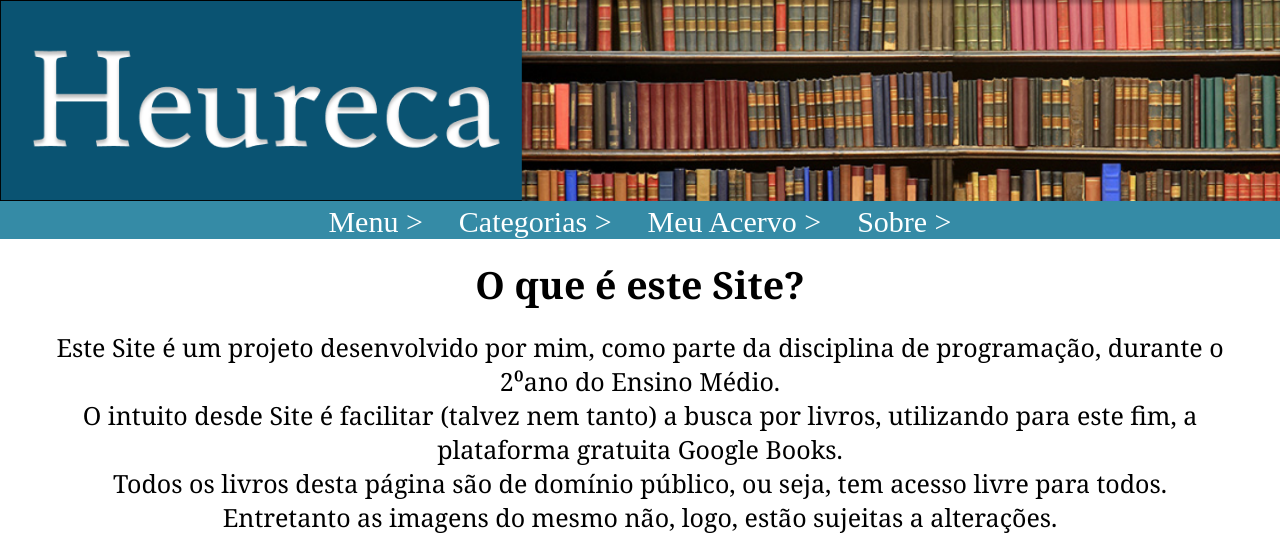
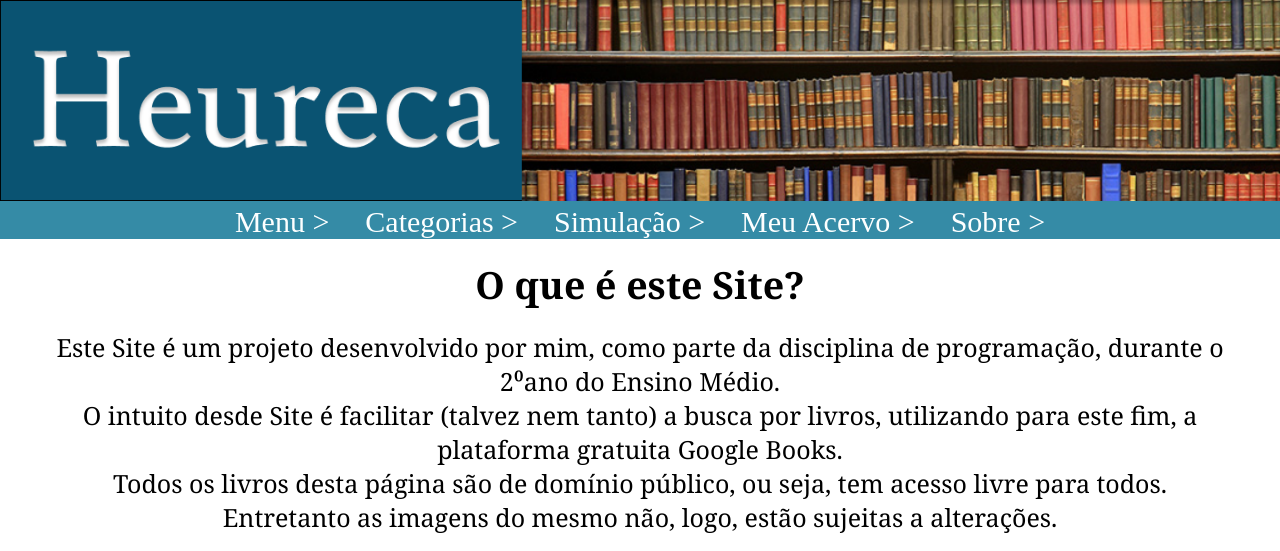
Before and after one commit to Thiago00111000/Pinus-sylvestris, a plain HTML site: page code2.html in a window 1280 px wide. Shown: the top 551 px of the page. Drawn offline with Linux system fonts and the light colour scheme.

Commit message:
Add files via upload

```diff
--- a/code2.html
+++ b/code2.html
@@ -15,6 +15,7 @@
         <img class="banner" src="Desktop - 1.png" alt="error_404">
         <a href="https://thiago00111000.github.io/Hymenaea-courbaril/"><l1 class="topicos">  Menu ></l1></a>
         <a href="https://thiago00111000.github.io/Quercus-alba/"><l1 class="topicos">  Categorias ></l1></a>
+        <a href="https://thiago00111000.github.io/Jacaranda-mimosifolia/"><l1 class="topicos"> Simulação ></l1></a>
         <l1 class="topicos">  Meu Acervo ></l1>
         <a href="https://thiago00111000.github.io/Pinus-sylvestris/"><l1 class="topicos">  Sobre ></l1></a>
     </header>
```
Also changed, not shown: index.html (+1 -0 lines).
